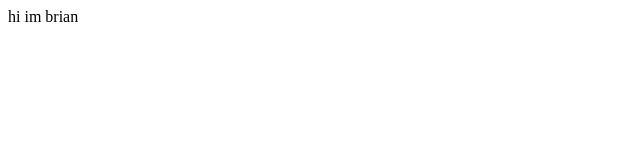
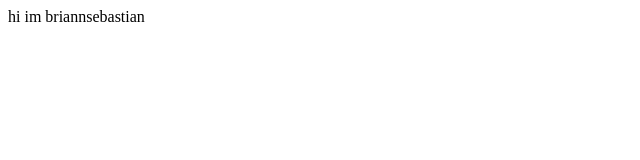
Before and after one commit to briansuhh/lackyjennabri, a plain HTML site: page index.html in a window 1280 px wide. Shown: the full height of the page, 0-640 px from the left. Drawn offline with Linux system fonts and the light colour scheme.

Commit message:
add changes to index.html

```diff
--- a/index.html
+++ b/index.html
@@ -1,3 +1,3 @@
 <html>
-<p>hi im brian</p>
+<p>hi im briannsebastian</p>
 </html>
```
